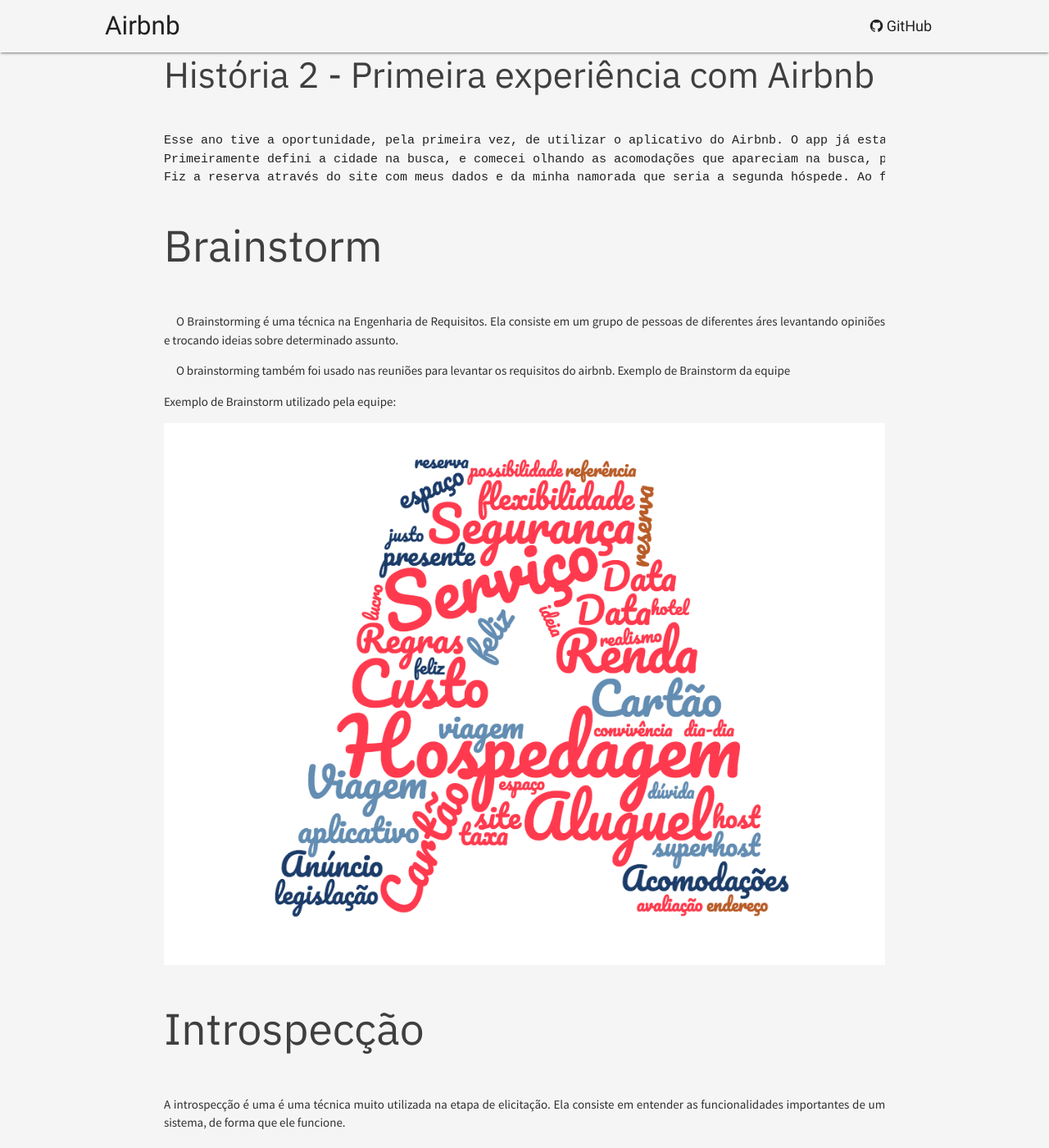
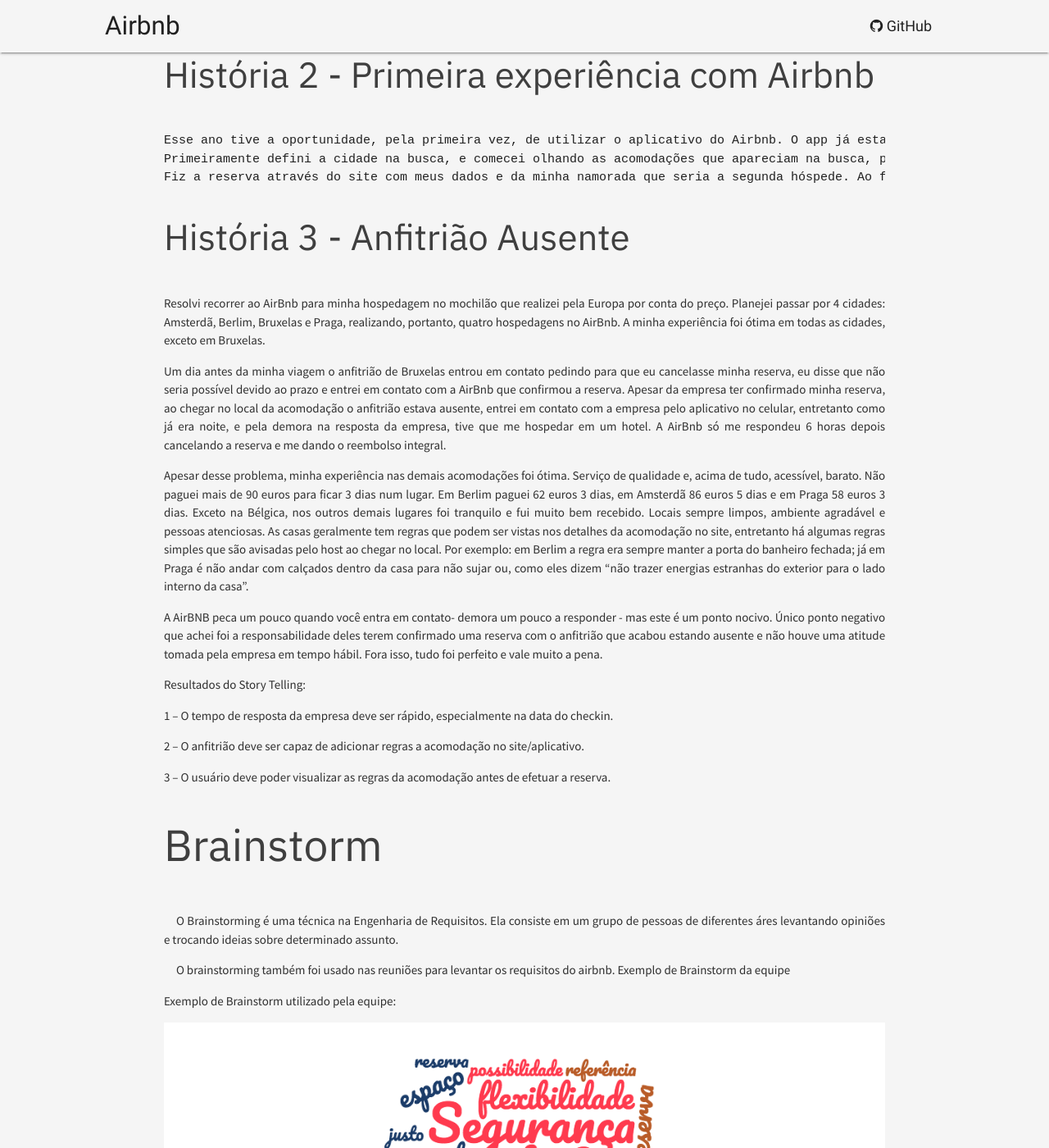
Before and after one commit to Requisitos-2018-2/airbnb, a Jekyll site: the page built from elicitacao/index.md, in a window 1280 px wide and 1400 px high, scrolled down 1052 px. Shown: the whole window at 82% size. Built offline with Jekyll 4.4.1, drawn with Linux system fonts in a browser that asks for light colours; our own code applies the rules of GitHub Pages for plain Markdown files.

Commit message:
Add story telling story 3

```diff
--- a/elicitacao/index.md
+++ b/elicitacao/index.md
@@ -23,6 +23,23 @@
     Primeiramente defini a cidade na busca, e comecei olhando as acomodações que apareciam na busca, priorizando o baixo custo e a localização. Acabei achando alguns lugares muito bons de acordo com meus critérios, mas que não possuíam vaga para a data que eu planejava ficar na cidade, então decidi aplicar mais um filtro na busca, a data de estadia. Encontrei uma acomodação que me agradou, mas me deparei com um problema, eu precisava parcelar o valor da hospedagem no cartão de crédito e encontrei [um post no fórum](https://community.withairbnb.com/t5/Ajuda/Como-funcionam-os-parcelamentos-de-pagamento/td-p/10085).  do Airbnb falando que o parcelamento só pode ser feito através do site, não funciona no aplicativo.
     Fiz a reserva através do site com meus dados e da minha namorada que seria a segunda hóspede. Ao finalizar a compra o anfitrião entrou em contato comigo através do aplicativo pedindo meu número de RG para identificação. Ao chegar em São Paulo fui para o endereço da acomodação, chegando lá informei meus dados para o porteiro e ele me deu a chave do apartamento. Durante o período de estadia não tive nenhum problema, mas também não tive nenhum contato com o anfitrião. Ao finalizar o período de hospedagem deixei a chave com o porteiro. Após algumas horas o aplicativo do Airbnb solicitou que eu avaliasse a acomodação, escrevesse um feedback privado e um público para o anfitrião.
 
+### História 3 - Anfitrião Ausente
+
+Resolvi recorrer ao AirBnb para minha hospedagem no mochilão que realizei pela Europa por conta do preço. Planejei passar por 4 cidades: Amsterdã, Berlim, Bruxelas e Praga, realizando, portanto, quatro hospedagens no AirBnb. A minha experiência foi ótima em todas as cidades, exceto em Bruxelas.
+
+Um dia antes da minha viagem o anfitrião de Bruxelas entrou em contato pedindo para que eu cancelasse minha reserva, eu disse que não seria possível devido ao prazo e entrei em contato com a AirBnb que confirmou a reserva. Apesar da empresa ter confirmado minha reserva, ao chegar no local da acomodação o anfitrião estava ausente, entrei em contato com a empresa pelo aplicativo no celular, entretanto como já era noite, e pela demora na resposta da empresa, tive que me hospedar em um hotel. A AirBnb só me respondeu 6 horas depois cancelando a reserva e me dando o reembolso integral.
+
+Apesar desse problema, minha experiência nas demais acomodações foi ótima. Serviço de qualidade e, acima de tudo, acessível, barato. Não paguei mais de 90 euros para ficar 3 dias num lugar. Em Berlim paguei 62 euros 3 dias, em Amsterdã 86 euros 5 dias e em Praga 58 euros 3 dias. Exceto na Bélgica, nos outros demais lugares foi tranquilo e fui muito bem recebido. Locais sempre limpos, ambiente agradável e pessoas atenciosas.  As casas geralmente tem regras que podem ser vistas nos detalhes da acomodação no site, entretanto há algumas regras simples que são avisadas pelo host ao chegar no local. Por exemplo: em Berlim a regra era sempre manter a porta do banheiro fechada; já em Praga é não andar com calçados dentro da casa para não sujar ou, como eles dizem "não trazer energias estranhas do exterior para o lado interno da casa".
+
+A AirBNB peca um pouco quando você entra em contato- demora um pouco a responder - mas este é um ponto nocivo. Único ponto negativo que achei foi a responsabilidade deles terem confirmado uma reserva com o anfitrião que acabou estando ausente e não houve uma atitude tomada pela empresa em tempo hábil. Fora isso, tudo foi perfeito e vale muito a pena.
+
+Resultados do Story Telling:
+
+1 – O tempo de resposta da empresa deve ser rápido, especialmente na data do checkin.
+
+2 – O anfitrião deve ser capaz de adicionar regras a acomodação no site/aplicativo.
+
+3 – O usuário deve poder visualizar as regras da acomodação antes de efetuar a reserva.
 
 ## **Brainstorm**
 
```
